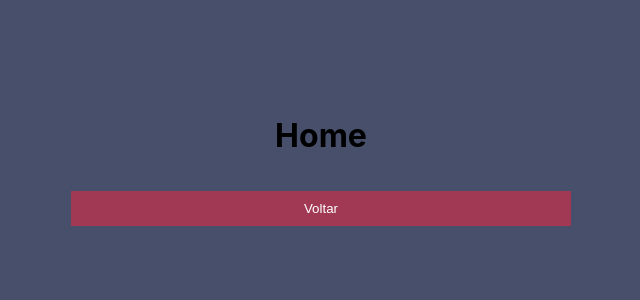
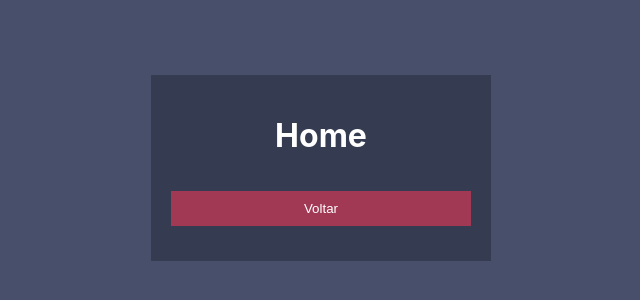
Before and after one commit to natashasilveira/oidevs-m5-react-aula7, a React (Create React App) app: page /home in a window 1280 px wide. Shown: the part 232-532 px from the top of the page, without its empty margins (319-959 px from the left). Built offline with nearby package versions, Linux system fonts and the light colour scheme.

Commit message:
Ajuste página Home

```diff
--- a/src/pages/Home/index.jsx
+++ b/src/pages/Home/index.jsx
@@ -1,18 +1,19 @@
 import { useNavigate } from "react-router-dom";
 import Button from "../../components/Button";
+import Title from "../../components/Title";
 
 function Home() {
 
   const navigate = useNavigate();
 
   return (
-    <>
-      <h1>Home</h1>
+    <div className="container">
+      <Title text="Home" />
       <Button
         btnName="Voltar"
         redirect={() => navigate("/")}
       />
-    </>
+    </div>
   );
 }
 
```
